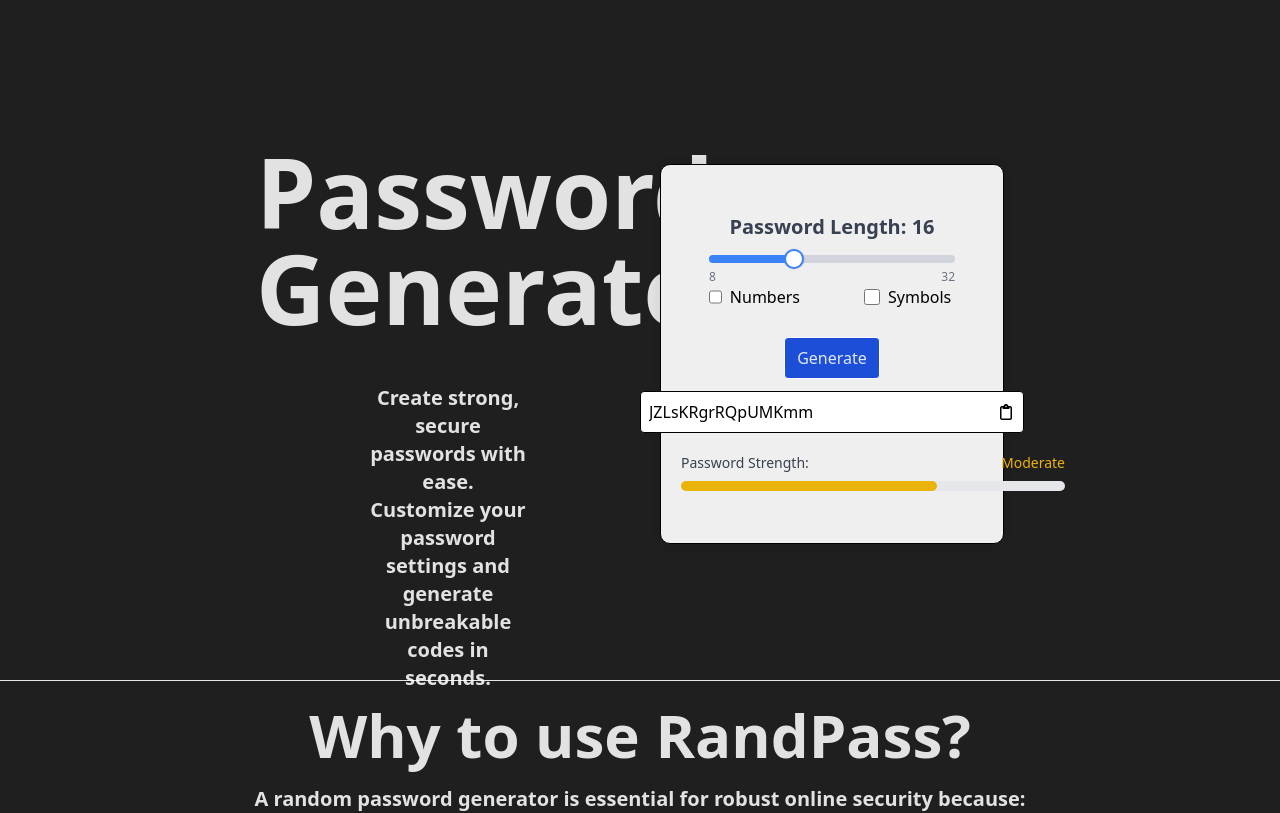
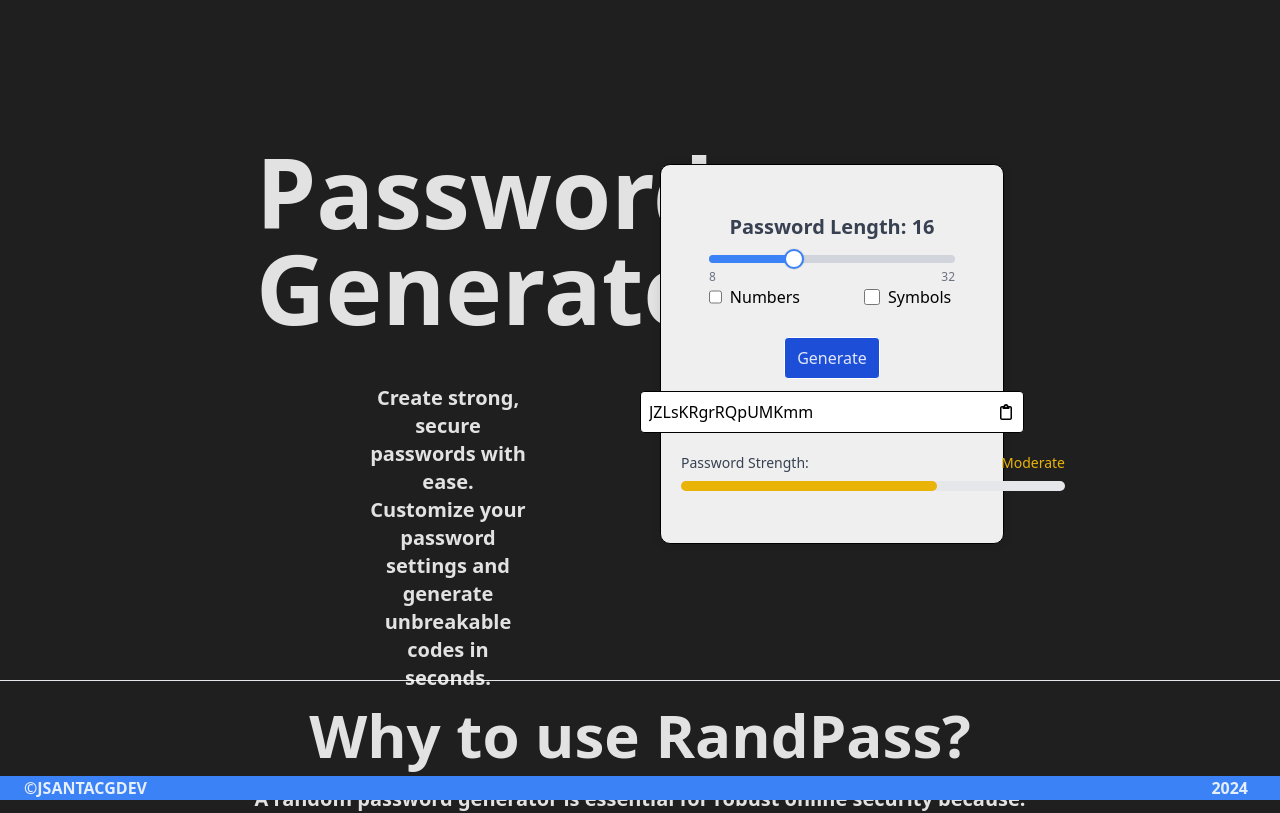
Before and after one commit to JASantacruz00/password-generator, a Vue app: page / in a window 1280 px wide. Shown: the top 813 px of the page. Built offline with nearby package versions, Linux system fonts and the light colour scheme.

Commit message:
Application Footer

```diff
--- /dev/null
+++ b/src/components/Footer.vue
@@ -0,0 +1,14 @@
+<template>
+  <div class="bottom-0 w-full bg-blue-500 h-6 sticky flex justify-between">
+    <p class="font-semibold ml-6">
+      <a href="https://github.com/jsantacgdev" target="_blank"
+        >&copy;JSANTACGDEV</a
+      >
+    </p>
+    <p class="font-semibold mr-8">2024</p>
+  </div>
+</template>
+
+<script setup lang="ts"></script>
+
+<style scoped></style>
--- a/src/views/MainView.vue
+++ b/src/views/MainView.vue
@@ -15,11 +15,11 @@
   <div class="flex w-full text-center align-middle justify-center">
     <WhyToUse />
   </div>
+  <Footer />
 </template>
 
 <script setup lang="ts">
 import PasswordGenerator from "../components/PasswordGenerator.vue";
 import WhyToUse from "../components/WhyToUse.vue";
+import Footer from "../components/Footer.vue";
 </script>
-
-<style scoped></style>
```
